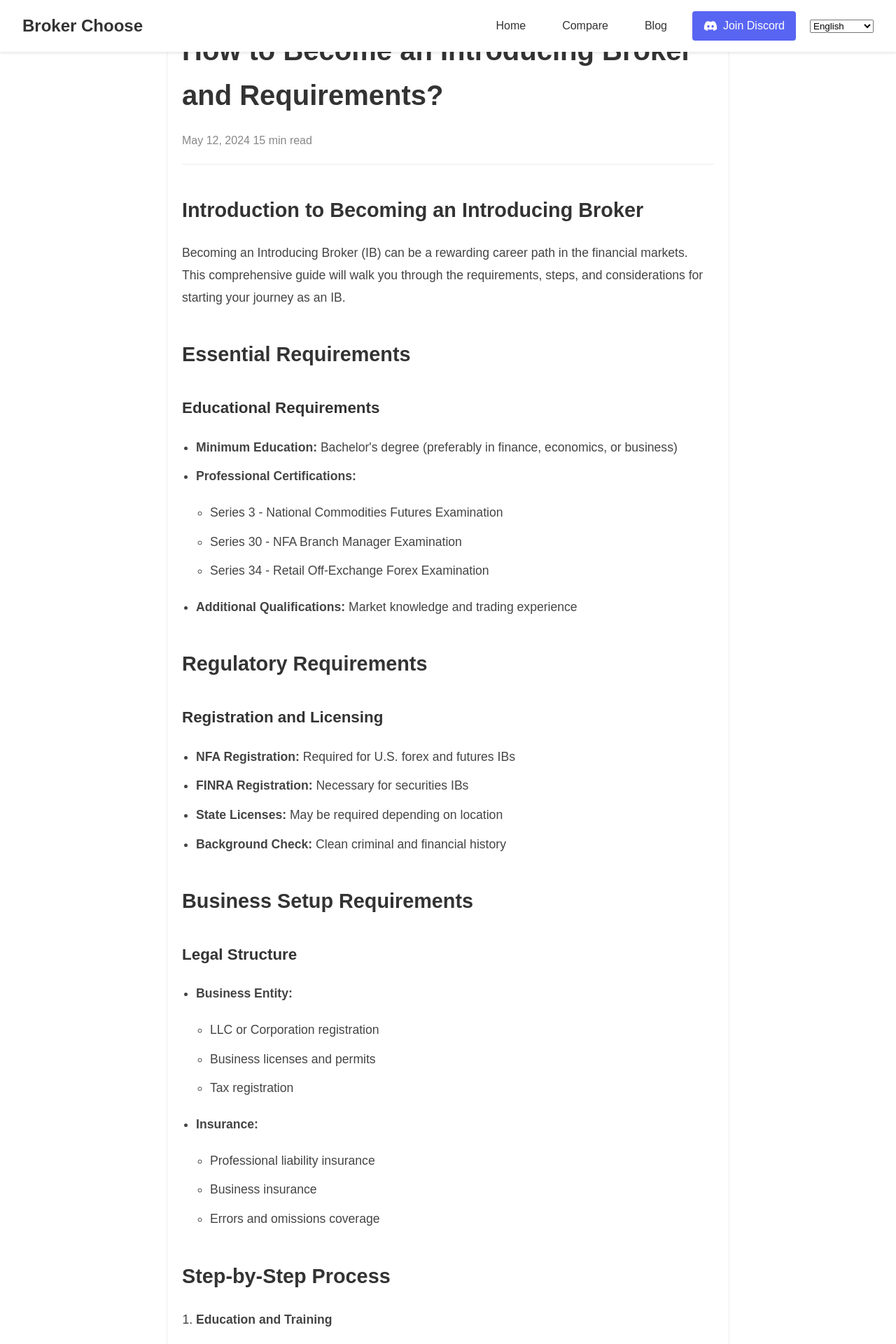
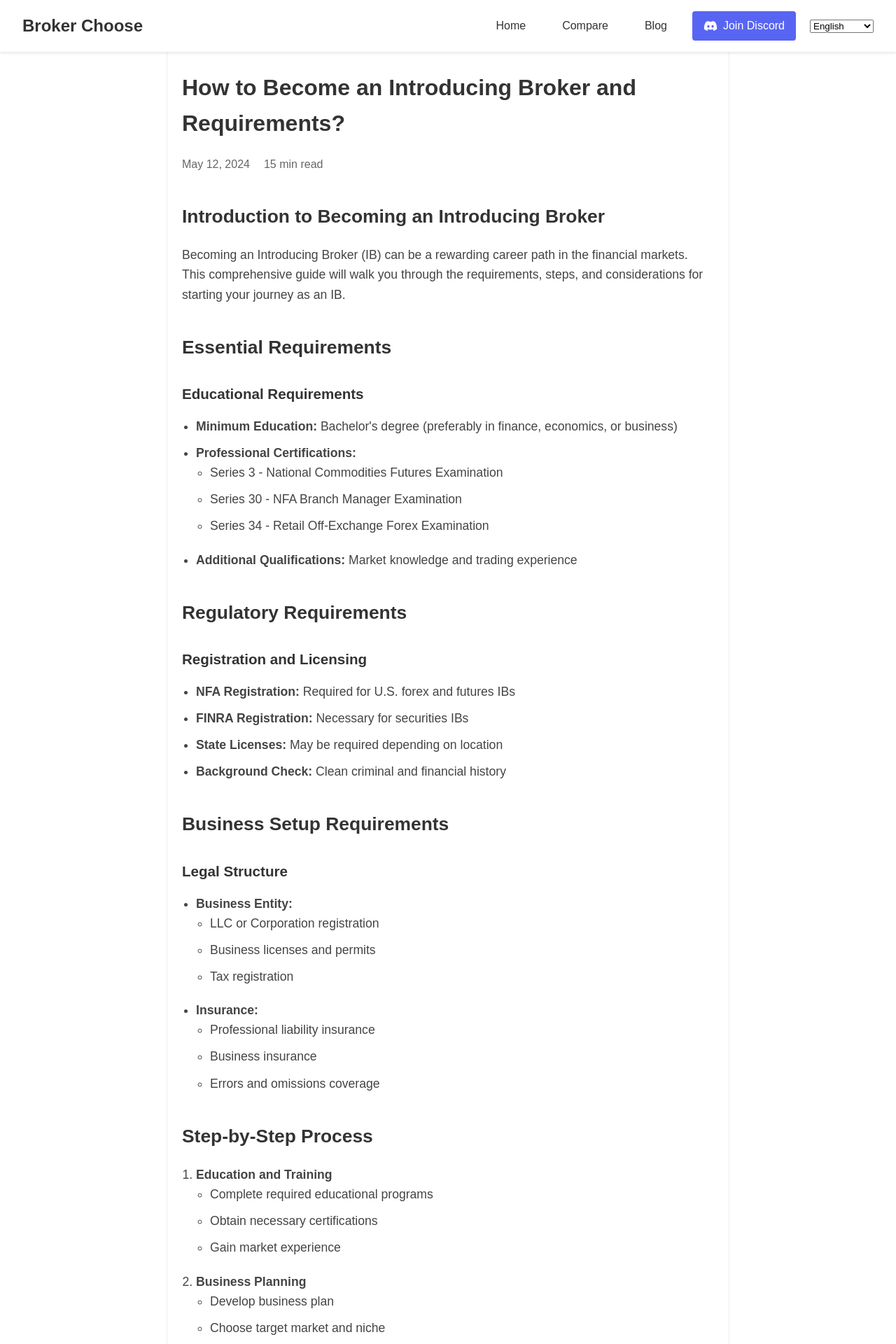
Before and after one commit to Billy-git-2025/CFDs-and-Forex-Vote-website, a PHP site: page /blog/how-to-become-introducing-broker.html in a window 1280 px wide. Shown: the top 1920 px of the page at 70% size. Run offline with PHP 8.4, Linux system fonts and the light colour scheme.

Commit message:
update headers

```diff
--- a/blog/how-to-become-introducing-broker.html
+++ b/blog/how-to-become-introducing-broker.html
@@ -42,6 +42,7 @@
     </header>
 
     <article class="blog-post">
+        <div class="content-wrapper">
             <h1>How to Become an Introducing Broker and Requirements?</h1>
             <div class="blog-post-meta">
                 <span class="date">May 12, 2024</span>
@@ -176,6 +177,7 @@
                     "Success as an Introducing Broker comes from thorough preparation, strict compliance, and unwavering commitment to client service. Take the time to build your foundation properly."
                 </blockquote>
             </div>
+        </div>
     </article>
 
     <footer class="site-footer">
--- a/blog/index.html
+++ b/blog/index.html
@@ -42,6 +42,7 @@
     </header>
 
     <main class="blog-main">
+        <div class="content-wrapper">
             <h1 class="blog-title">Latest Articles</h1>
 
             <div class="blog-grid">
@@ -100,6 +101,7 @@
                     </div>
                 </article>
             </div>
+        </div>
     </main>
 
     <footer class="site-footer">
--- a/css/blog-styles.css
+++ b/css/blog-styles.css
@@ -1,6 +1,12 @@
+/* Add spacing to prevent header overlap */
+.content-wrapper {
+    padding-top: 80px; /* Adjust this value based on your header height */
+    margin-top: 20px;
+}
+
 .blog-main {
     max-width: 1200px;
-    margin: 40px auto;
+    margin: 0 auto;
     padding: 0 20px;
 }
 
@@ -15,7 +21,7 @@
     display: grid;
     grid-template-columns: repeat(auto-fill, minmax(300px, 1fr));
     gap: 30px;
-    margin-bottom: 40px;
+    margin-bottom: 50px;
 }
 
 .blog-card {
@@ -35,8 +41,8 @@
 }
 
 .blog-card h2 {
-    font-size: 1.5rem;
-    margin-bottom: 15px;
+    font-size: 1.2rem;
+    margin: 0 0 15px 0;
 }
 
 .blog-card h2 a {
@@ -46,13 +52,13 @@
 }
 
 .blog-card h2 a:hover {
-    color: #327fff;
+    color: #007bff;
 }
 
 .blog-card p {
     color: #666;
-    line-height: 1.6;
     margin-bottom: 15px;
+    line-height: 1.5;
 }
 
 .blog-meta {
@@ -65,39 +71,39 @@
 /* Individual blog post styles */
 .blog-post {
     max-width: 800px;
-    margin: 40px auto;
+    margin: 0 auto;
     padding: 0 20px;
 }
 
 .blog-post h1 {
-    font-size: 2.5rem;
+    font-size: 2rem;
+    margin-bottom: 20px;
     color: #333;
-    margin-bottom: 20px;
 }
 
 .blog-post-meta {
-    color: #888;
+    display: flex;
+    gap: 20px;
+    color: #666;
     margin-bottom: 30px;
-    padding-bottom: 20px;
-    border-bottom: 1px solid #eee;
 }
 
 .blog-content {
     font-size: 1.1rem;
-    line-height: 1.8;
+    line-height: 1.6;
     color: #444;
 }
 
 .blog-content h2 {
-    font-size: 1.8rem;
+    margin-top: 40px;
+    margin-bottom: 20px;
     color: #333;
-    margin: 40px 0 20px;
 }
 
 .blog-content h3 {
-    font-size: 1.4rem;
+    margin-top: 30px;
+    margin-bottom: 15px;
     color: #333;
-    margin: 30px 0 15px;
 }
 
 .blog-content p {
@@ -105,7 +111,7 @@
 }
 
 .blog-content ul, .blog-content ol {
-    margin: 20px 0;
+    margin-bottom: 20px;
     padding-left: 20px;
 }
 
@@ -114,9 +120,9 @@
 }
 
 .blog-content blockquote {
-    border-left: 4px solid #327fff;
+    border-left: 4px solid #007bff;
     padding-left: 20px;
-    margin: 20px 0;
+    margin: 30px 0;
     font-style: italic;
     color: #666;
 }
```
Lines whose indentation alone changed are shown as unchanged.
